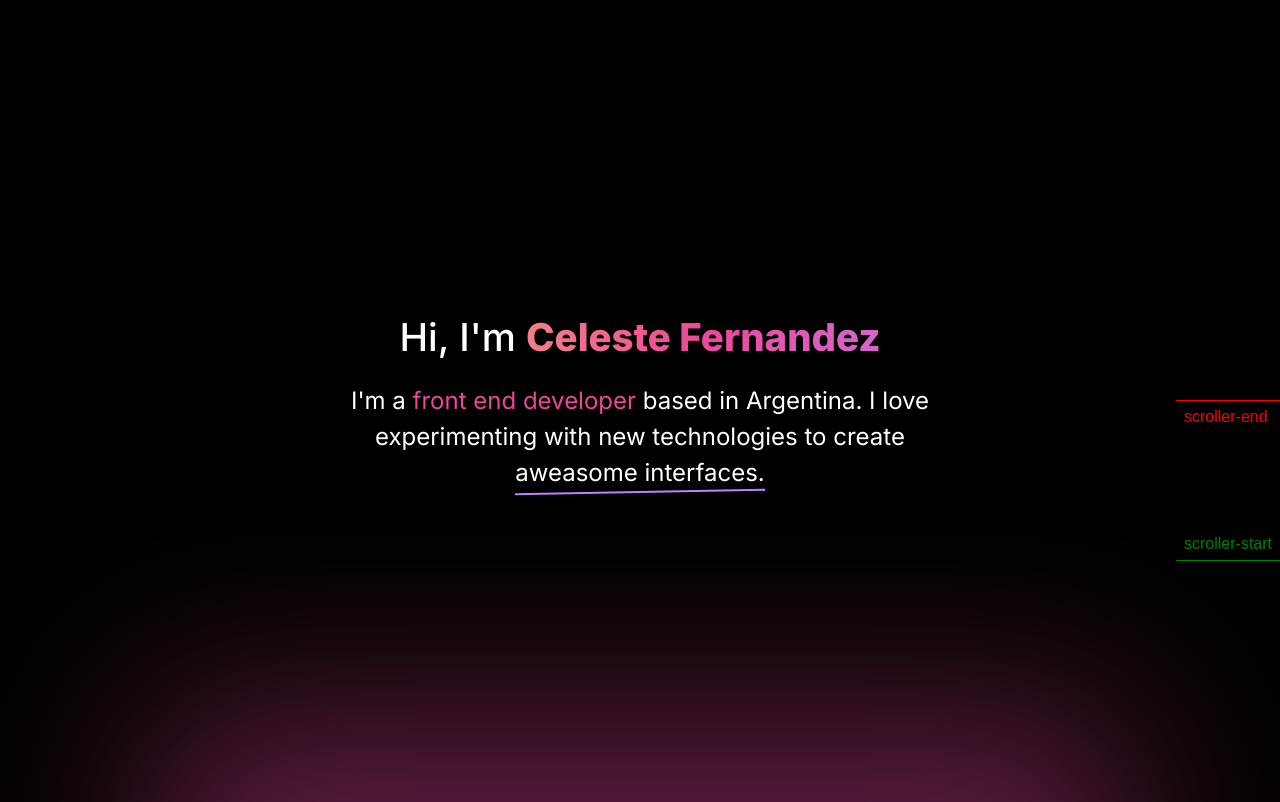
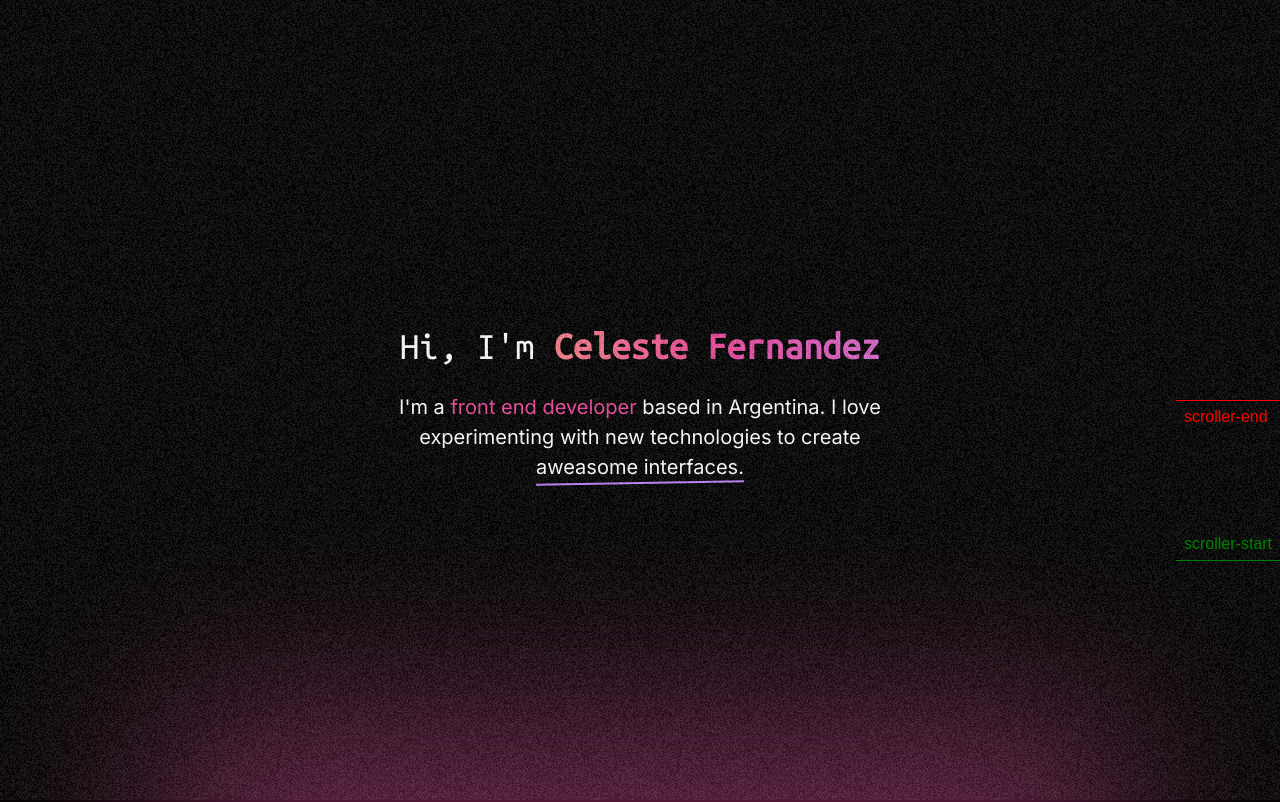
Before and after one commit to celescript/portfolio, a Next.js app: page / in a window 1280 px wide. Shown: the top 802 px of the page. Built offline with nearby package versions, Linux system fonts and the light colour scheme.

Commit message:
change fonts and add overlay

```diff
--- a/app/globals.css
+++ b/app/globals.css
@@ -5,6 +5,12 @@
 @layer utilities {
   .clip {
     clip-path: polygon(0 0, 100% 0, 100% 100%, 0 100%);
+  }
+
+  .grain {
+    @apply inset-0 absolute opacity-10;
+    background-image: url('/images/grain.png');
+    background-size: 400px;
   }
 
   .shadowabout {
--- a/app/layout.tsx
+++ b/app/layout.tsx
@@ -3,9 +3,17 @@ import { clx } from '@/utils/clx'
 
 // fonts
 import { Inter } from 'next/font/google'
+// ubuntu mono
+import { Ubuntu_Mono } from 'next/font/google'
 import { AppHooks } from './app-hooks'
+import { Overlay } from '@/components/overlay'
 
 const inter = Inter({ subsets: ['latin'] })
+const ubuntuMono = Ubuntu_Mono({
+  subsets: ['latin'],
+  display: 'swap',
+  weight: '400',
+})
 
 export const metadata = {
   title: 'Celeste Fernandez Portfolio',
@@ -24,6 +32,7 @@ export default function RootLayout({
         {/* TODO: ponerle grain al fondo y crear una navbar como esta https://www.giuligartner.com/ */}
         <AppHooks />
         {children}
+        <Overlay />
       </body>
     </html>
   )
--- a/app/page.tsx
+++ b/app/page.tsx
@@ -7,6 +7,7 @@ export default function Home() {
   return (
     <>
       <Header />
+      {/* cambiar esto a hero */}
 
       <About />
 
--- a/components/organisms/about/index.tsx
+++ b/components/organisms/about/index.tsx
@@ -67,7 +67,7 @@ export const About = () => {
 
           <div className='text-center -mt-20 relative'>
             <Title screenbigref={containerAbout} />
-            <p className='text-black max-w-[600px] mx-auto w-[90%] text-16 lg:text-20 font-semibold leading-snug'>
+            <p className='text-black font-mono max-w-[600px] mx-auto w-[90%] text-16 lg:text-20 font-semibold leading-snug'>
               I{`'`}m a 23 year old Frontend Developer, started learning to code
               in 2021 and I{`'`}ve been doing it ever since. I love coding, and
               I{`'`}m always looking for new challenges. My tech stack includes{' '}
--- a/components/organisms/header/index.tsx
+++ b/components/organisms/header/index.tsx
@@ -49,7 +49,7 @@ export const Header = () => {
       <Title headerRef={headerEl} />
 
       <p
-        className='text-16 lg:text-24 mt-4 text-center max-w-[600px] text-white opacity-0 transform translate-y-8'
+        className='text-16 lg:text-20 mt-4 text-center max-w-[600px] text-white opacity-0 transform translate-y-8'
         id='subtitle'
       >
         I{`'`}m a <span className='text-pink-500'>front end developer</span>{' '}
--- a/components/organisms/header/title.tsx
+++ b/components/organisms/header/title.tsx
@@ -9,7 +9,7 @@ export const Title = ({ headerRef }: TitleProps) => {
 
   return (
     <div className='overflow-hidden'>
-      <h1 className='font-medium text-white text-24 text-center lg:text-left lg:text-[3vw] translate-y-[100px] clip'>
+      <h1 className='font-medium font-mono text-white text-24 text-center lg:text-left lg:text-[3vw] translate-y-[100px] clip'>
         Hi, I{`'`}m{' '}
         <span className='bg-clip-text font-extrabold text-transparent bg-gradient-to-r from-orange-300  via-pink-500 to-purple-400 bg-animation '>
           {text}
--- a/components/organisms/list-of-posts.tsx
+++ /dev/null
@@ -1,16 +0,0 @@
-import Post from '@/components/molecules/post'
-import { PostType } from '@/types'
-
-export default function ListOfPosts({ posts }: { posts: PostType[] }) {
-  return (
-    <div className='flex flex-col gap-2 bg-black bg-opacity-95 p-2 rounded-sm'>
-      <h2 className='text-white text-lg font-mono font-bold -mb-1'>Posts</h2>
-
-      <hr className='border-white border-opacity-40' />
-
-      {posts.map((post, index) => (
-        <Post {...post} key={index} />
-      ))}
-    </div>
-  )
-}
--- a/components/organisms/projects/atoms/project.tsx
+++ b/components/organisms/projects/atoms/project.tsx
@@ -16,7 +16,7 @@ export const Project = ({
   return (
     <div className='relative h-[90vh] text-white flex flex-col justify-center align-middle'>
       <div className='w-[50vw] pl-[10vw] space-y-6 '>
-        <h2 className='text-24 lg:text-44 font-sans'>{title}</h2>
+        <h2 className='text-24 lg:text-44  font-mono'>{title}</h2>
         <p className='text-16 lg:text-20 leading-snug'>{description}</p>
       </div>
     </div>
--- /dev/null
+++ b/components/overlay.tsx
@@ -0,0 +1,7 @@
+export const Overlay = () => {
+  return (
+    <div className='fixed inset-0 w-full h-full pointer-events-none z-[200]'>
+      <div className='grain'></div>
+    </div>
+  )
+}
--- a/tailwind.config.js
+++ b/tailwind.config.js
@@ -21,6 +21,10 @@ module.exports = {
       18: '1.125rem',
       16: '1rem',
     },
+    fontFamily: {
+      sans: ['Inter', 'sans-serif'],
+      mono: ['Ubuntu Mono', 'monospace'],
+    },
   },
   plugins: [],
 }
```
Also changed, not shown: components/organisms/projects/mac-preview.tsx (+3 -3 lines), public/images/grain.png (added).
